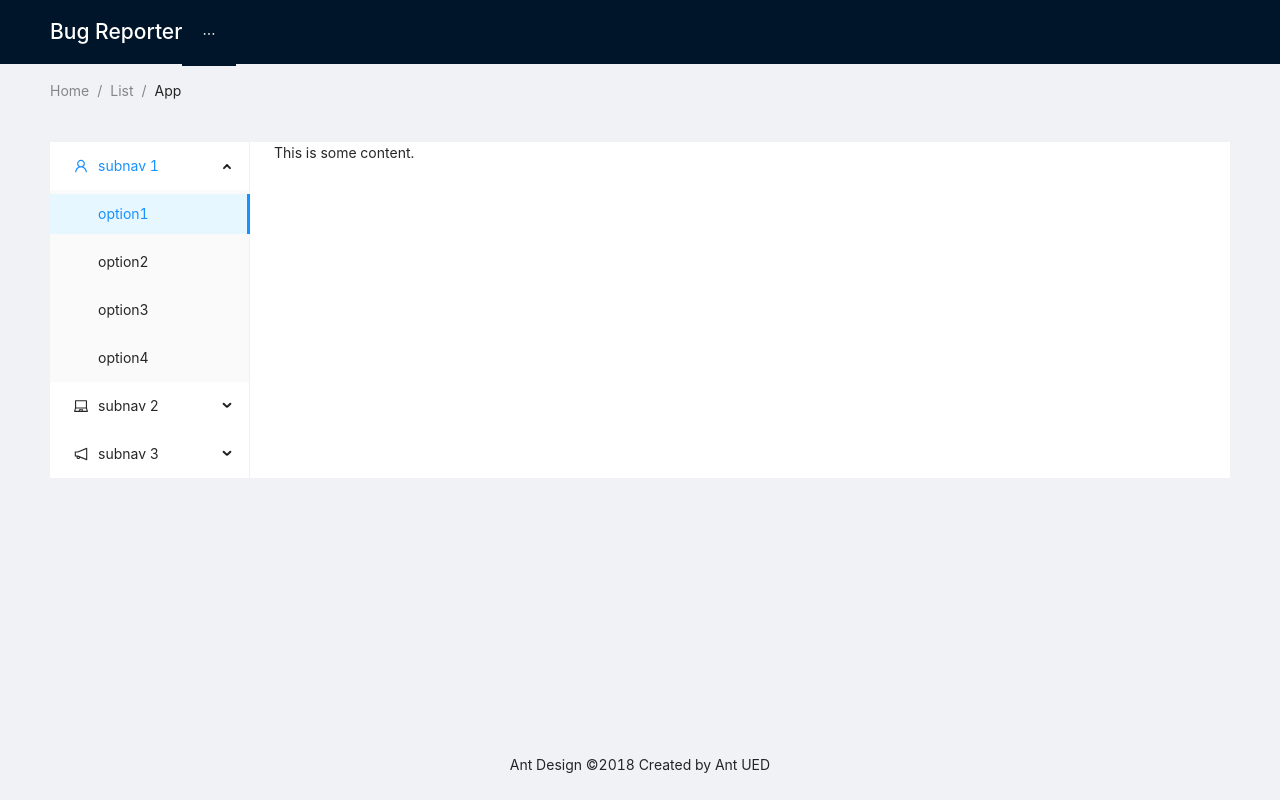
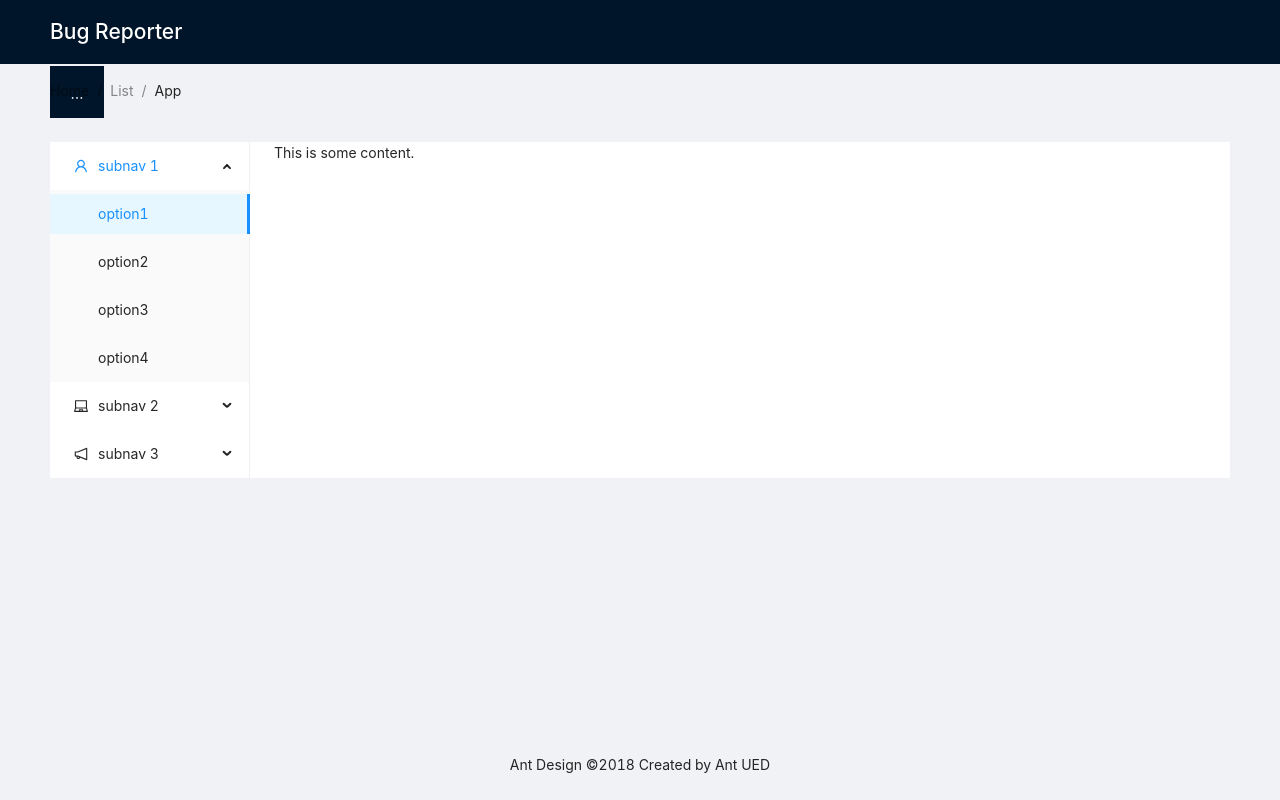
Before and after one commit to jonathancai11/bug-reporter, a React (Create React App) app: page / in a window 1280 px wide. Built offline with nearby package versions, Linux system fonts and the light colour scheme.

Commit message:
fix heroku build?

```diff
--- a/package.json
+++ b/package.json
@@ -12,10 +12,12 @@
     "react-scripts": "3.4.3"
   },
   "scripts": {
-    "start": "react-scripts start",
+    "start": "serve -s build",
+    "dev": "react-scripts start",
     "build": "react-scripts build",
     "test": "react-scripts test",
-    "eject": "react-scripts eject"
+    "eject": "react-scripts eject",
+    "heroku-postbuild": "npm run build"
   },
   "eslintConfig": {
     "extends": "react-app"
--- a/src/App.js
+++ b/src/App.js
@@ -11,7 +11,9 @@ function App() {
     <div className="App">
       <Layout style={{minHeight: "100vh"}}>
         <Header className="header">
+          <div className="logo">
           <h1 style={{color: "white", display: "inline"}}>Bug Reporter</h1>
+          </div>
           <Menu theme="dark" mode="horizontal" defaultSelectedKeys={['2']} style={{display: "inline-block"}}>
             <Menu.Item key="1">Dashboard</Menu.Item>
             <Menu.Item key="2">Reports</Menu.Item>
```
